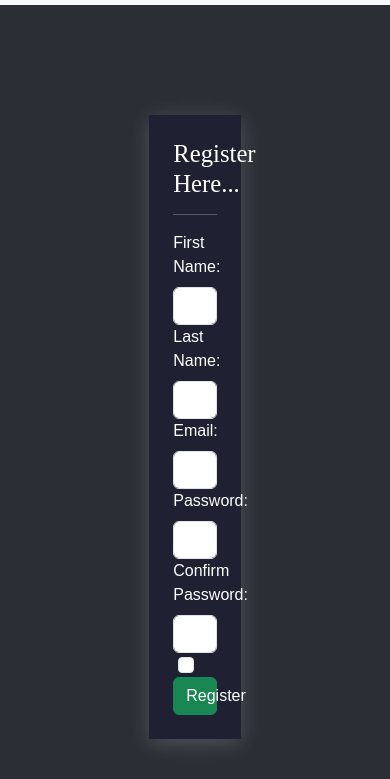
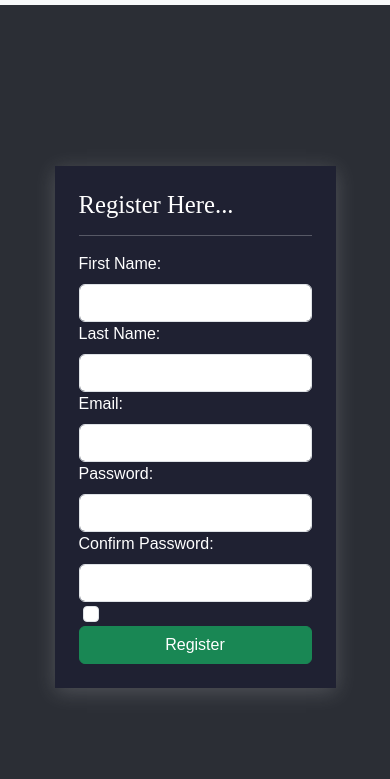
Before and after one commit to Nitishkrsahu/nareshit, a plain HTML site: page public/register.html in a window 390 px wide. Shown: the part 65-844 px from the top of the page. Drawn offline with nearby package versions, Linux system fonts and the light colour scheme.

Commit message:
register.html is updated for responsive

```diff
--- a/public/register.html
+++ b/public/register.html
@@ -57,7 +57,7 @@
     <main  style="background-color: #2B2E35;">
         <form>
             <div class="d-flex flex-column justify-content-center align-items-center vh-100 container-fluid">
-                <div class="form-input w-25 p-4 text-white  box-shadow" style="background-color: #1F2132;">
+                <div class="form-input p-4 text-white  box-shadow" style="background-color: #1F2132;">
                     <h2 class="animate">Register Here...</h2>
                     <hr>
                     <div>
```
